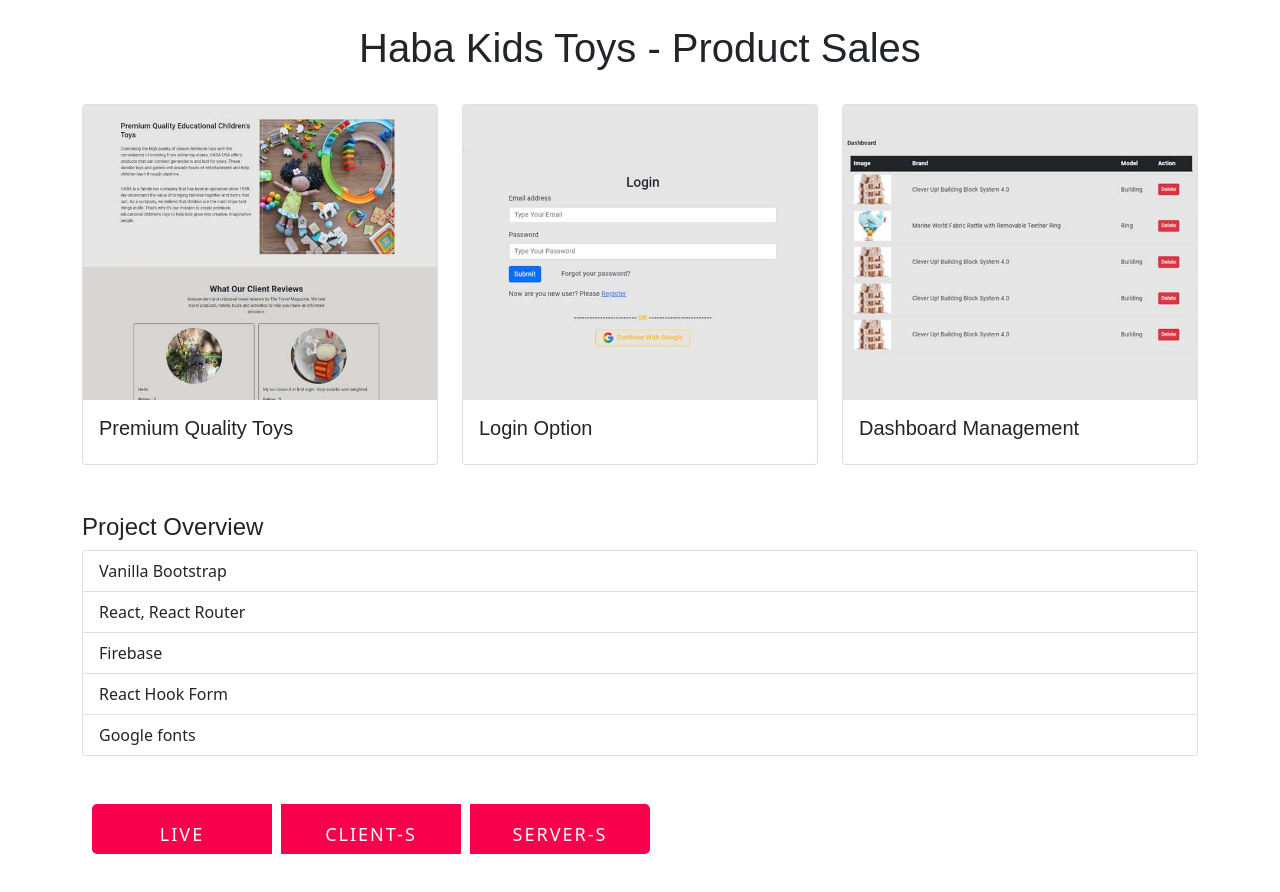
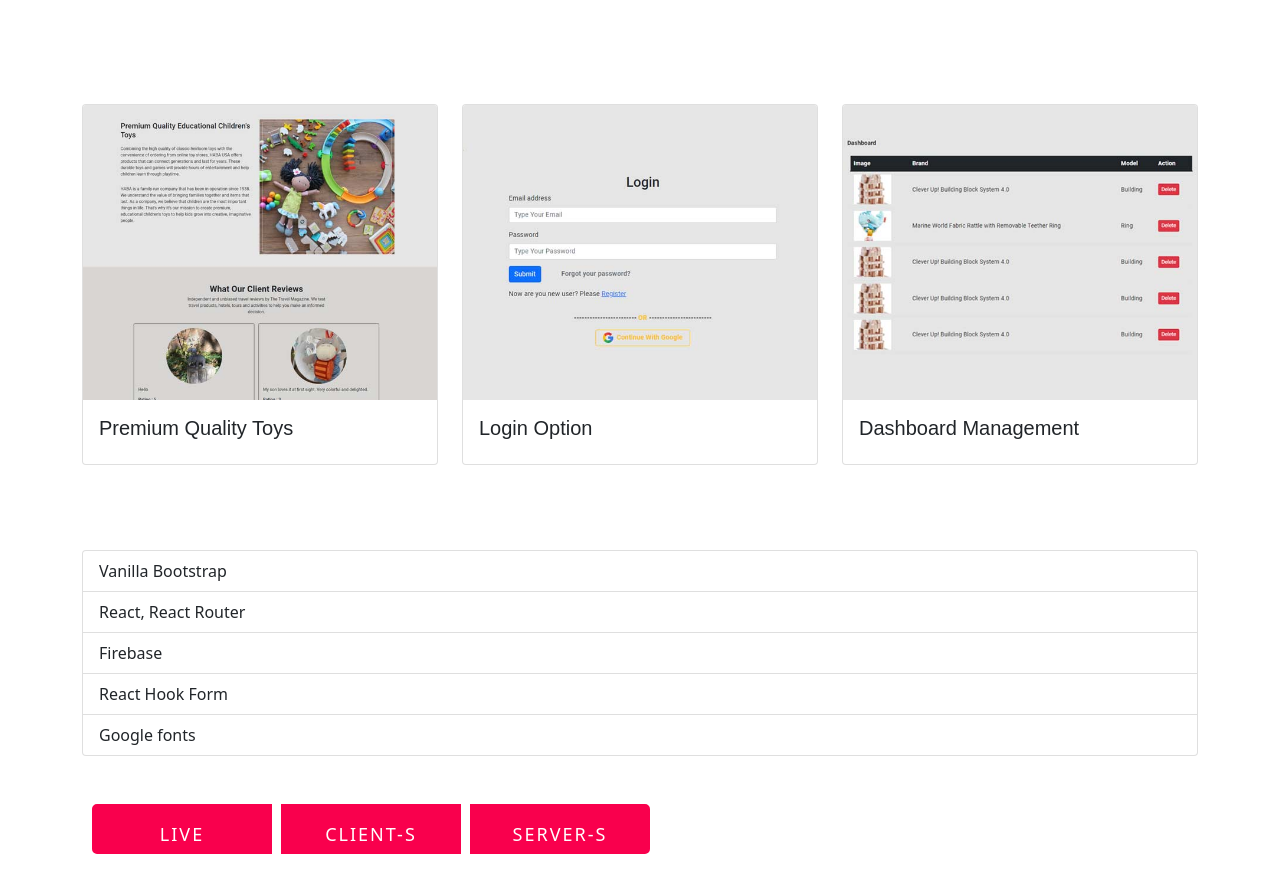
Before and after one commit to khudroo/myPortfolio, a React (Create React App) app: page /haba in a window 1280 px wide. Shown: the top 892 px of the page. Built offline with nearby package versions, Linux system fonts and the light colour scheme.

Commit message:
change text

```diff
--- a/src/components/Project/Education.js
+++ b/src/components/Project/Education.js
@@ -8,7 +8,7 @@ const Education = () => {
   return (
     <div className="container">
       <div className="">
-        <h1 className="text-center text-dark p-4">
+        <h1 className="text-center p-4">
         Bavaian Internation School
         </h1>
         <div className="row row-cols-1 row-cols-md-3 g-4">
@@ -39,7 +39,7 @@ const Education = () => {
         </div>
       </div>
       <div className="pt-5">
-        <h4 className="card-title text-dark">Project Overview</h4>
+        <h4 className="card-title">Project Overview</h4>
         <ul className="list-group">
           <li className="list-group-item">Responsive MERN Stack App and Implementation Page.</li>
           <li className="list-group-item">React, React Router</li>
--- a/src/components/Project/Haba.js
+++ b/src/components/Project/Haba.js
@@ -8,7 +8,7 @@ const Haba = () => {
   return (
     <div className="container">
       <div className="">
-        <h1 className="text-center text-dark p-4">
+        <h1 className="text-center p-4">
           Haba Kids Toys - Product Sales
         </h1>
         <div className="row row-cols-1 row-cols-md-3 g-4">
@@ -39,7 +39,7 @@ const Haba = () => {
         </div>
       </div>
       <div className="pt-5">
-        <h4 className="card-title text-dark">Project Overview</h4>
+        <h4 className="card-title">Project Overview</h4>
         <ul className="list-group">
           <li className="list-group-item">Vanilla Bootstrap</li>
           <li className="list-group-item">React, React Router</li>
--- a/src/components/Project/Travel.js
+++ b/src/components/Project/Travel.js
@@ -8,7 +8,7 @@ const Travel = () => {
   return (
     <div className="container">
       <div className="">
-        <h1 className="text-center text-dark p-4">
+        <h1 className="text-center  p-4">
           Sky-Traveler - Turism Website
         </h1>
         <div className="row row-cols-1 row-cols-md-3 g-4">
@@ -39,7 +39,7 @@ const Travel = () => {
         </div>
       </div>
       <div className="pt-5">
-        <h4 className="card-title text-dark">Project Overview</h4>
+        <h4 className="card-title ">Project Overview</h4>
         <ul className="list-group">
           <li className="list-group-item">
             Responsive MERN Stack App and Implementation Page.
```
